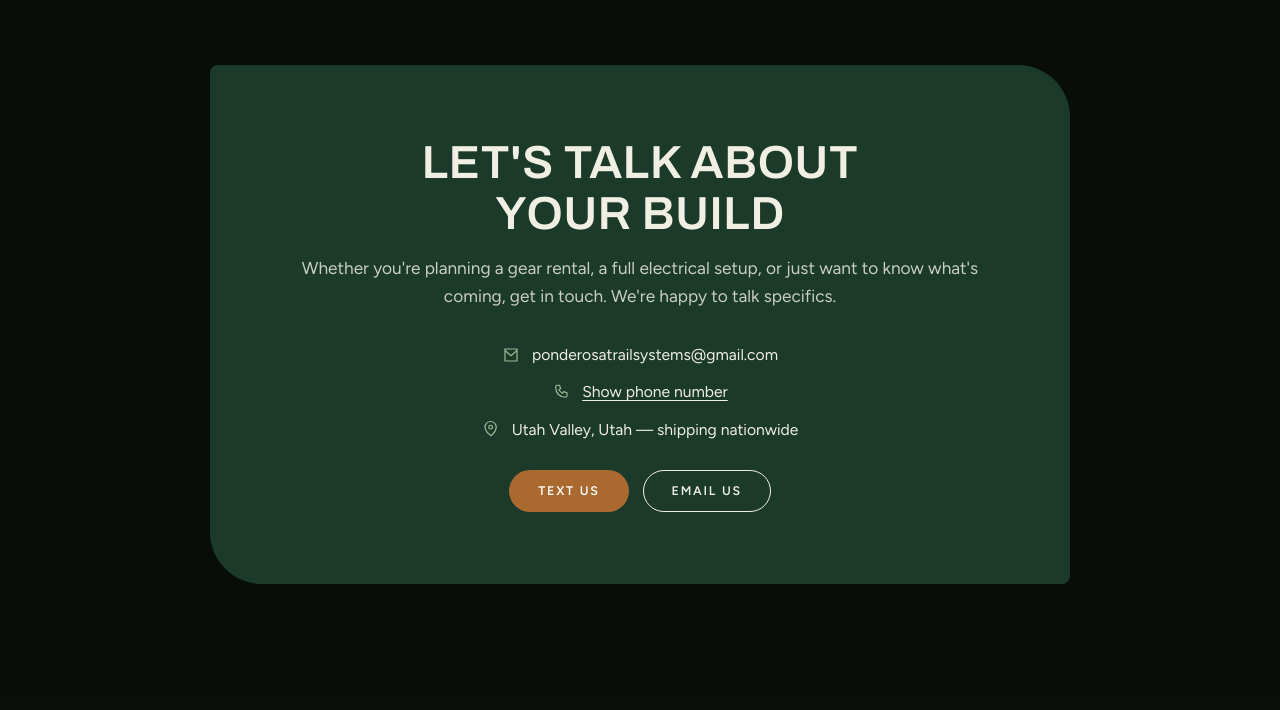
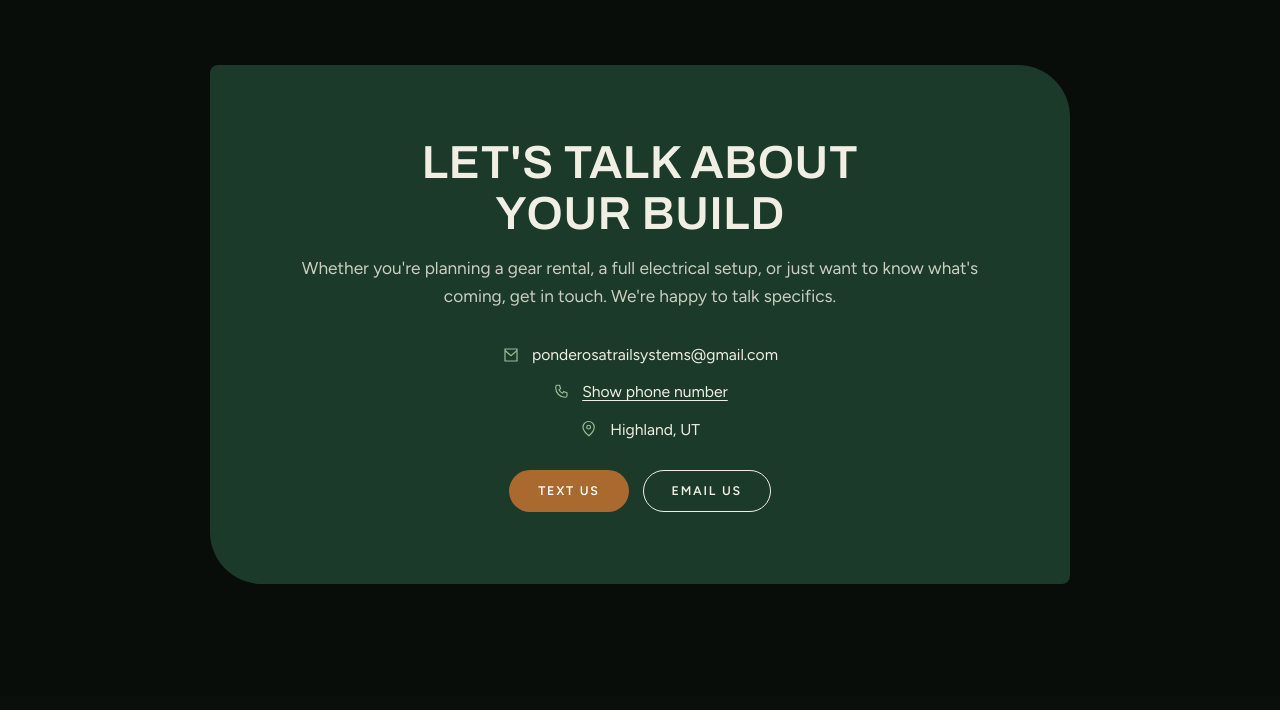
Before and after one commit to ponderosa26/Ponderosa-Trail-Systems, a plain HTML site: page index.html in a window 1280 px wide. Shown: the part 5030-5740 px from the top of the page. Drawn offline with Linux system fonts and the light colour scheme.

Commit message:
Contact location: Highland, UT
Co-Authored-By: Claude Sonnet 5.5 <noreply@anthropic.com>
Claude-Session: https://claude.ai/code/session_01T9M5a2RdsZXY1K3VqVC3td

```diff
--- a/index.html
+++ b/index.html
@@ -248,7 +248,7 @@
         </div>
         <div class="contact-detail">
           <svg viewBox="0 0 24 24" fill="none" xmlns="http://www.w3.org/2000/svg"><path d="M12 21C12 21 19 14.5 19 9.5C19 5.36 15.64 2 11.5 2C7.36 2 4 5.36 4 9.5C4 14.5 12 21 12 21Z" stroke="currentColor" stroke-width="1.6"/><circle cx="11.5" cy="9.5" r="2.5" stroke="currentColor" stroke-width="1.6"/></svg>
-          Utah Valley, Utah — shipping nationwide
+          Highland, UT
         </div>
         <div class="contact-actions">
           <a href="mailto:ponderosatrailsystems@gmail.com" class="btn btn-primary" data-text-us>Text us</a>
```
